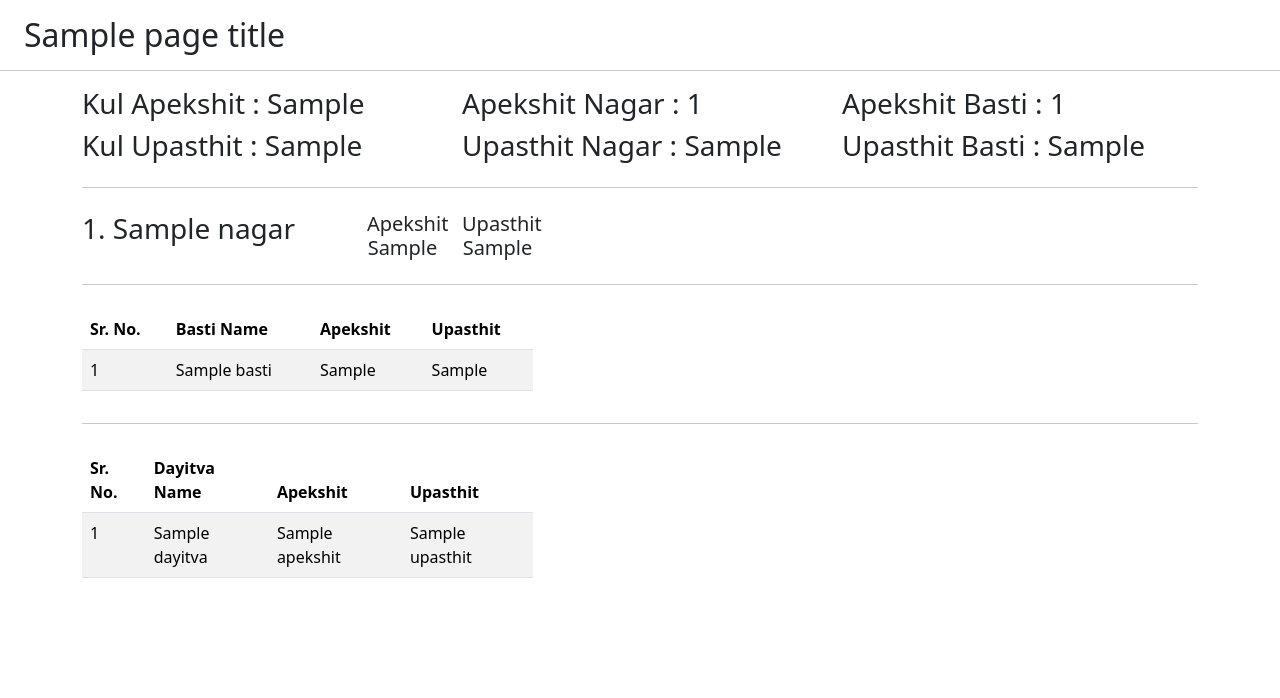
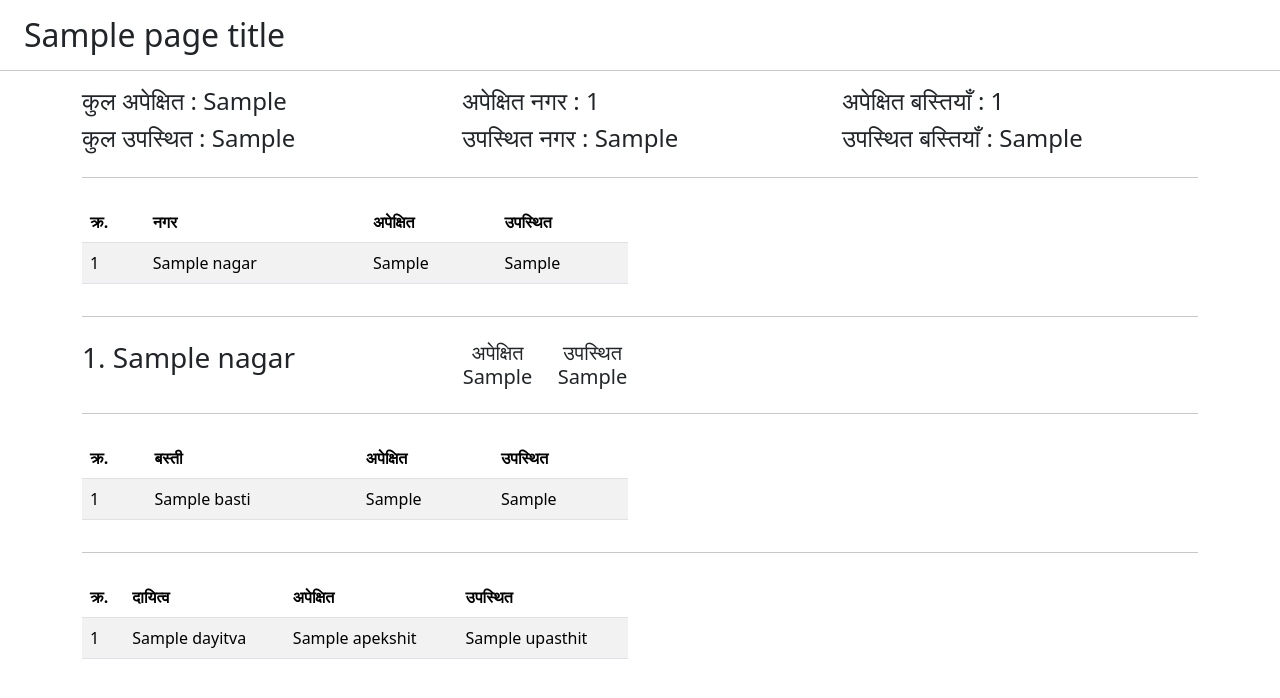
Before and after one commit to astamaskar/sampark, a CodeIgniter 4 app: the page made by app/Views/prints/report.php in a window 1280 px wide. Shown: the part 56-754 px from the top of the page. Run offline with PHP 8.4 and a stand-in for CodeIgniter, Linux system fonts and the light colour scheme; the template is opened without the code that fills it: most values are stand-ins (such as "Sample title", 1, 10 or a date in 2020); some libraries are stand-ins or nearby versions.

Commit message:
Hindi Report

```diff
--- a/app/Views/attendees/create.php
+++ b/app/Views/attendees/create.php
@@ -1,7 +1,7 @@
 <?= view('common/header') ?>
 <?= view('common/notice') ?>
 <div class="container mx-10">
-<h1>Lets build BHARAT together!</h1>
+<h1>कार्यकर्ता सम्मेलन में आपका स्वागत है !</h1>
 </div>
 </body>
 </html>
--- a/app/Views/karyakarta/index.php
+++ b/app/Views/karyakarta/index.php
@@ -34,6 +34,11 @@
                                 <button type="submit" class="btn btn-primary" onclick="return confirm('Are you sure you want to delete this karyakarta?')">Delete</button>
                             </form>
                         </div>
+                        <!-- Attend Button -->
+                        <div class="col-auto">
+                            <a href="<?= site_url("AttendeesController/edit/".$karyakarta['id']) ?>" class="btn btn-primary" target="_blank">Mark Present</a>
+                        </div>
+
                     </div>
                 </td>
             </tr>
@@ -44,3 +49,4 @@
 </div>
 </body>
 </html>
+()
--- a/app/Views/prints/report.php
+++ b/app/Views/prints/report.php
@@ -3,58 +3,89 @@
 <div class="container">
     <div class="row">
         <div class="col-md-4">
-            <h3>Kul Apekshit : <?= $kulApekshit; ?></h3>
-            <h3>Kul Upasthit : <?= $kulUpasthit; ?></h3>
+            <h4>कुल अपेक्षित : <?= $kulApekshit; ?></h4>
+            <h4>कुल उपस्थित : <?= $kulUpasthit; ?></h4>
         </div>
         <div class="col-md-4">
-            <h3>Apekshit Nagar : <?= $nagarsCount; ?></h3>
-            <h3>Upasthit Nagar : <?= $nagarsDistinct; ?></h3>
+            <h4>अपेक्षित नगर : <?= $nagarsCount; ?></h4>
+            <h4>उपस्थित नगर : <?= $nagarsDistinct; ?></h4>
         </div>
         <div class="col-md-4">
-            <h3>Apekshit Basti : <?= $bastisCount; ?></h3>
-            <h3>Upasthit Basti : <?= $bastisDistinct; ?></h3>
+            <h4>अपेक्षित बस्तियाँ : <?= $bastisCount; ?></h4>
+            <h4>उपस्थित बस्तियाँ : <?= $bastisDistinct; ?></h4>
         </div>
     </div>
     <hr>
+    <div class="row mt-4">
+                <div class="col-md-6 ">
+                    <table class="table table-striped">
+                        <thead>
+                            <tr>
+                                <th>क्र.</th>
+                                <th>नगर</th>
+                                <th>अपेक्षित</th>
+                                <th>उपस्थित</th>
+                            </tr>
+                        </thead>
+                        <tbody>
+                            <?php $count = 0; ?>
+                            <?php foreach ($nagarsData as $nagar): ?>
+                            <tr>
+                                <td><?= ++$count; ?></td>
+                                <td><?= $nagar['name'] ?></td>
+                                <td><?= $nagar['nagarApekshit'] ?></td>
+                                <td><?= $nagar['nagarUpasthit'] ?></td>
+                            </tr>
+                            <?php endforeach; ?>
+                        </tbody>
+                    </table>
+                </div>
+            </div>
+
     <?php $sr = 0; ?>
 
     <?php foreach ($nagarsData as $nagar): ?>
+        <hr>
         <div class="row mt-4">
-            <div class="col-md-3 ">
+            <div class="col-md-4 ">
                     <h3><?= ++$sr."."." ".$nagar['name']; ?></h3>
                 </div>
                 <div class="col-md-1">
                     <div class="text-center">
-                        <h5>Apekshit <?= $nagar['nagarApekshit']; ?></h5>
+                        <h5>अपेक्षित<br><?= $nagar['nagarApekshit']; ?></h5>
                     </div>
                 </div>
                 <div class="col-md-1">
                     <div class="text-center">
-                        <h5>Upasthit <?= $nagar['nagarUpasthit']; ?></h5>
+                        <h5>उपस्थित<br><?= $nagar['nagarUpasthit']; ?></h5>
                     </div>
                 </div>
             </div>
             <hr>
 
+
+
             <div class="row mt-4">
-                <div class="col-md-5 ">
+                <div class="col-md-6 ">
                     <table class="table table-striped">
                         <thead>
                             <tr>
-                                <th>Sr. No.</th>
-                                <th>Basti Name</th>
-                                <th>Apekshit</th>
-                                <th>Upasthit</th>
+                                <th>क्र.</th>
+                                <th>बस्ती </th>
+                                <th>अपेक्षित</th>
+                                <th>उपस्थित</th>
                             </tr>
                         </thead>
                         <tbody>
-                            <?php $count = 0; ?>
+                            <?php $count1 = 0; ?>
                             <?php foreach ($nagar['bastiData'] as $basti): ?>
                             <tr>
-                                <td><?= ++$count; ?></td>
+
+                                <td><?= ++$count1; ?></td></div>
                                 <td><?= $basti['bastiName'] ?></td>
                                 <td><?= $basti['bastiApekshit'] ?></td>
                                 <td><?= $basti['bastiUpasthit'] ?></td>
+
                             </tr>
                             <?php endforeach; ?>
                         </tbody>
@@ -65,21 +96,21 @@
     <?php endforeach; ?>
 <hr>
     <div class="row mt-4">
-                <div class="col-md-5 ">
+                <div class="col-md-6 ">
                     <table class="table table-striped">
                         <thead>
                             <tr>
-                                <th>Sr. No.</th>
-                                <th>Dayitva Name</th>
-                                <th>Apekshit</th>
-                                <th>Upasthit</th>
+                                <th>क्र.</th>
+                                <th>दायित्व</th>
+                                <th>अपेक्षित</th>
+                                <th>उपस्थित</th>
                             </tr>
                         </thead>
                         <tbody>
-                            <?php $count = 0; ?>
+                            <?php $count2 = 0; ?>
                             <?php foreach ($dayitvaData as $dayitva): ?>
                             <tr>
-                                <td><?= ++$count; ?></td>
+                                <td><?= ++$count2; ?></td>
                                 <td><?= $dayitva['name'] ?></td>
                                 <td><?= $dayitva['apekshit'] ?></td>
                                 <td><?= $dayitva['upasthit'] ?></td>
```
Also changed, not shown: app/Controllers/AttendeesController.php (+6 -3 lines).
